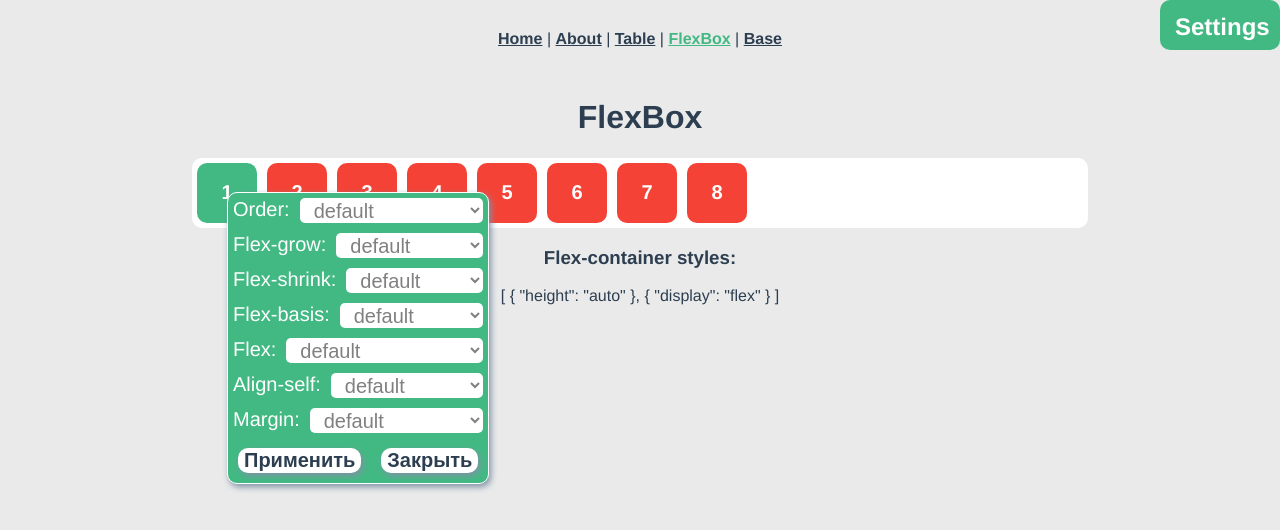
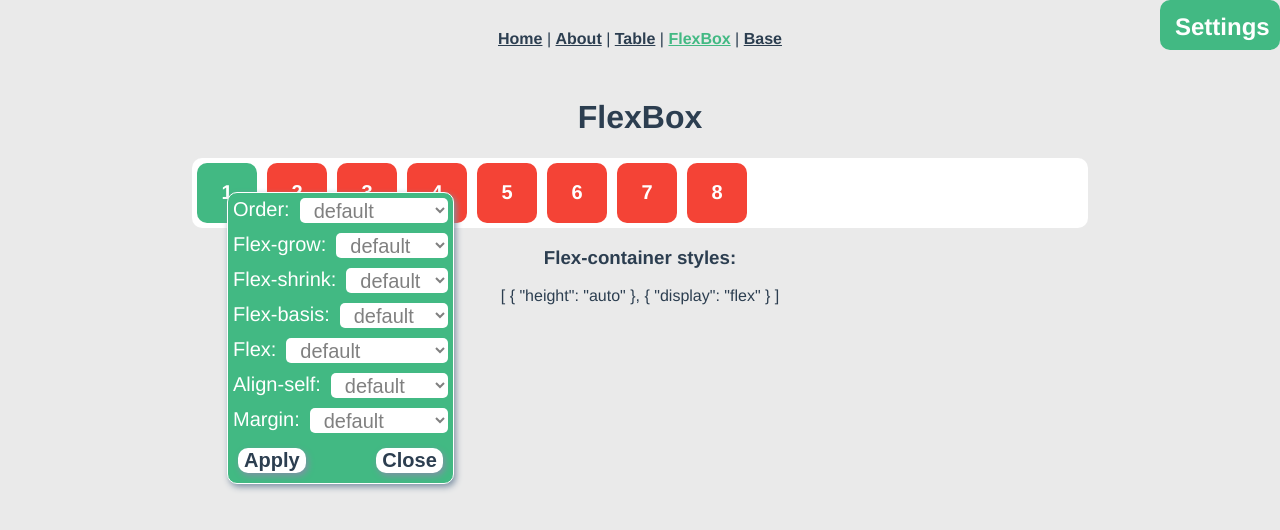
Before and after one commit to vlad-sandbox/vlad_sandbox, a Vue app: page /#/flexbox in a window 1280 px wide. Both pictures are taken after a click on the element "Setup". Shown: the top 530 px of the page. Built offline with nearby package versions, Linux system fonts and the light colour scheme.

Commit message:
FIX buttons name

```diff
--- a/src/views/FlexBox.vue
+++ b/src/views/FlexBox.vue
@@ -37,8 +37,8 @@
         </select>
       </label>
       <div class="btns">
-        <button @click.prevent="saveSetup()">Применить</button>
-        <button @click.prevent="closeSetup()">Закрыть</button>
+        <button @click.prevent="saveSetup()">Apply</button>
+        <button @click.prevent="closeSetup()">Close</button>
       </div>
     </div>
   </div>
```
